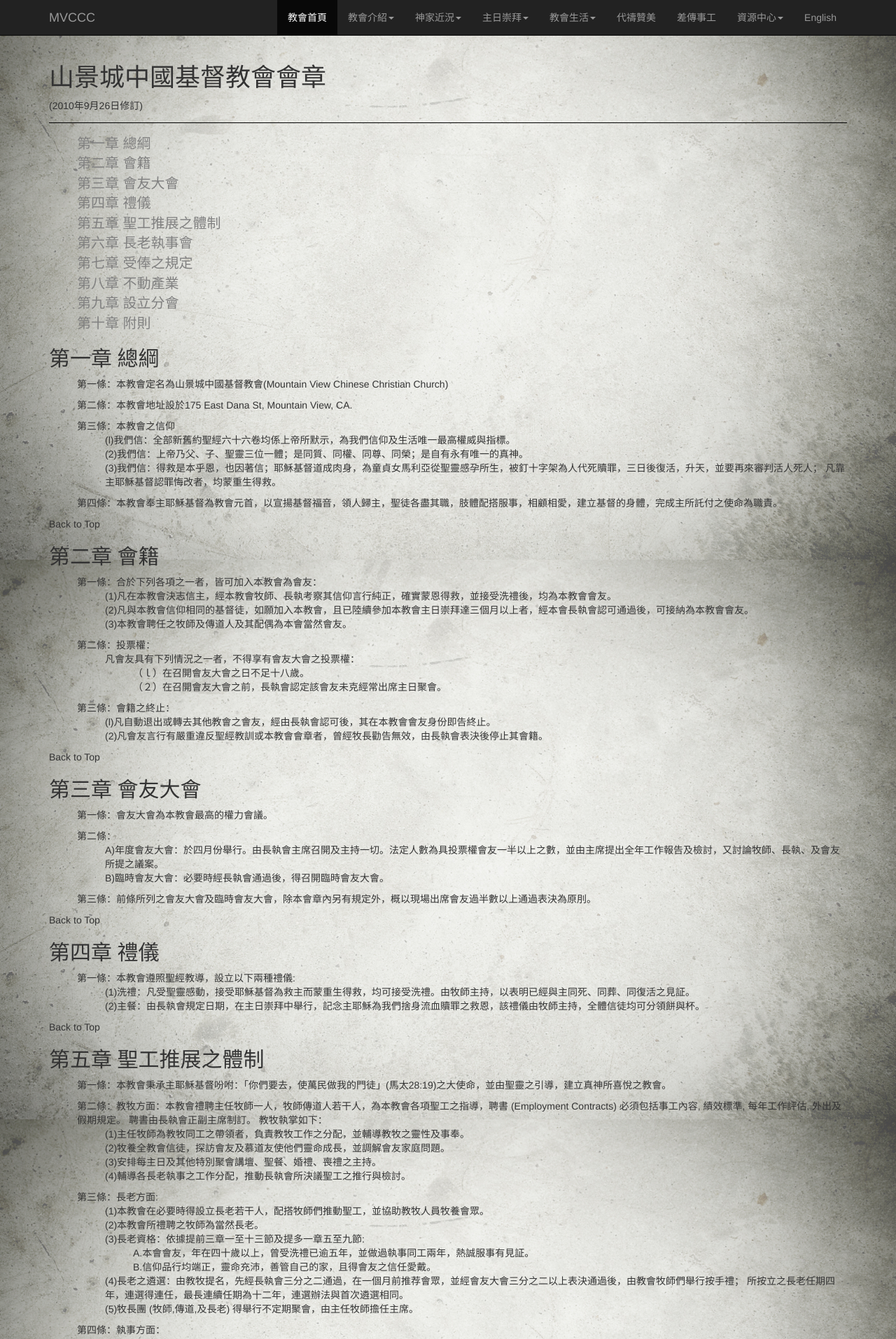
After one commit to mvccc/XiaoLongBao, a CodeIgniter app: page /index.php/pages/church/bylaw in a window 1280 px wide. The commit adds this page. Shown: the top 1914 px of the page at 70% size. Run offline with CodeIgniter, Linux system fonts and the light colour scheme; some web fonts are replaced.

Commit message:
Faith Statement and Church Law

```diff
--- /dev/null
+++ b/application/views/churchInfo/bylaw.php
@@ -0,0 +1,294 @@
+<div class="row">
+  <div class="col-lg-12">
+    <h1>山景城中國基督教會會章</h1>
+    (2010年9月26日修訂)<br/>
+    <hr/>
+
+    <div class="toc">
+    <ul>
+      <li><a href="#Chapter1">第一章 總綱</a></li>
+	  <li><a href="#Chapter2">第二章 會籍</a></li>
+	  <li><a href="#Chapter3">第三章 會友大會</a></li>
+	  <li><a href="#Chapter4">第四章 禮儀</a></li>
+	  <li><a href="#Chapter5">第五章 聖工推展之體制</a></li>
+	  <li><a href="#Chapter6">第六章 長老執事會</a></li>
+	  <li><a href="#Chapter7">第七章 受俸之規定</a></li>
+	  <li><a href="#Chapter8">第八章 不動產業</a></li>
+	  <li><a href="#Chapter9">第九章 設立分會</a></li>
+	  <li><a href="#Chapter10">第十章 附則</a></li>
+	</ul>
+	</div>
+
+	<a id="Chapter1"></a>
+	<h2>第一章 總綱</h2>
+
+	<ul>第一條：本教會定名為山景城中國基督教會(Mountain View Chinese Christian Church)</ul>
+	<ul>第二條：本教會地址設於175 East Dana St, Mountain View, CA.</ul>
+	<ul>第三條：本教會之信仰
+		<ul>(l)我們信：全部新舊約聖經六十六卷均係上帝所默示，為我們信仰及生活唯一最高權威與指標。</ul>
+		<ul>(2)我們信：上帝乃父、子、聖靈三位一體；是同質、同權、同尊、同榮；是自有永有唯一的真神。</ul>
+		<ul>(3)我們信：得救是本乎恩，也因著信；耶穌基督道成肉身，為童貞女馬利亞從聖靈感孕所生，被釘十字架為人代死贖罪，三日後復活，升天，並要再來審判活人死人；
+			凡靠主耶穌基督認罪悔改者，均蒙重生得救。</ul>
+	</ul>
+	<ul>第四條：本教會奉主耶穌基督為教會元首，以宣揚基督福音，領人歸主，聖徒各盡其職，肢體配搭服事，相顧相愛，建立基督的身體，完成主所託付之使命為職責。</ul>
+
+Back to Top
+
+	<a id="Chapter2"></a>
+	<h2>第二章 會籍</h2>
+	<ul>第一條：合於下列各項之一者，皆可加入本教會為會友：
+	  <ul>(1)凡在本教會決志信主，經本教會牧師、長執考察其信仰言行純正，確實蒙恩得救，並接受洗禮後，均為本教會會友。</ul>
+	  <ul>(2)凡與本教會信仰相同的基督徒，如願加入本教會，且已陸續參加本教會主日崇拜達三個月以上者，經本會長執會認可通過後，可接納為本教會會友。</ul>
+	  <ul>(3)本教會聘任之牧師及傳道人及其配偶為本會當然會友。</ul>
+	</ul>
+	<ul>第二條：投票權：
+	  <ul>凡會友具有下列情況之一者，不得享有會友大會之投票權：
+	    <ul>（ｌ）在召開會友大會之日不足十八歲。</ul>
+	    <ul>（２）在召開會友大會之前，長執會認定該會友未克經常出席主日聚會。</ul>
+	  </ul>
+	</ul>
+
+	<ul>第三條：會籍之終止：
+	  <ul>(l)凡自動退出或轉去其他教會之會友，經由長執會認可後，其在本教會會友身份即告終止。</ul>
+	  <ul>(2)凡會友言行有嚴重違反聖經教訓或本教會會章者，曾經牧長勸告無效，由長執會表決後停止其會籍。</ul>
+	</ul>
+
+Back to Top
+
+	<a id="Chapter3"></a>
+    <h2>第三章 會友大會</h2>
+	<ul>第一條：會友大會為本教會最高的權力會議。</ul>
+	<ul>第二條：
+		<ul>A)年度會友大會：於四月份舉行。由長執會主席召開及主持一切。法定人數為具投票權會友一半以上之數，並由主席提出全年工作報告及檢討，又討論牧師、長執、及會友所提之議案。</ul>
+		<ul>B)臨時會友大會：必要時經長執會通過後，得召開臨時會友大會。</ul>
+	</ul>
+	<ul>第三條：前條所列之會友大會及臨時會友大會，除本會章內另有規定外，概以現場出席會友過半數以上通過表決為原刖。</ul>
+
+Back to Top
+
+	<a id="Chapter4"></a>
+	<h2>第四章 禮儀</h2>
+	<ul>第一條：本教會遵照聖經教導，設立以下兩種禮儀:
+	  <ul>(1)洗禮：凡受聖靈感動，接受耶穌基督為救主而蒙重生得救，均可接受洗禮。由牧師主持，以表明已經與主同死、同葬、同復活之見証。</ul>
+	  <ul>(2)主餐：由長執會規定日期，在主日崇拜中舉行，記念主耶穌為我們捨身流血贖罪之救恩，該禮儀由牧師主持，全體信徒均可分領餅與杯。</ul>
+	</ul>
+
+Back to Top
+
+	<a id="Chapter5"></a>
+	<h2>第五章 聖工推展之體制</h2>
+	<ul>第一條：本教會秉承主耶穌基督吩咐：「你們要去，使萬民做我的門徒」(馬太28:19)之大使命，並由聖靈之引導，建立真神所喜悅之教會。</ul>
+	<ul>第二條：教牧方面：本教會禮聘主任牧師一人，牧師傳道人若干人，為本教會各項聖工之指導，聘書 (Employment Contracts) 必須包括事工內容,
+		績效標準, 每年工作評估, 外出及假期規定。 聘書由長執會正副主席制訂。  教牧執掌如下：
+	  <ul>(1)主任牧師為教牧同工之帶領者，負責教牧工作之分配，並輔導教牧之靈性及事奉。</ul>
+	  <ul>(2)牧養全教會信徒，探訪會友及慕道友使他們靈命成長，並調解會友家庭問題。</ul>
+	  <ul>(3)安排每主日及其他特別聚會講壇、聖餐、婚禮、喪禮之主持。</ul>
+	  <ul>(4)輔導各長老執事之工作分配，推動長執會所決議聖工之推行與檢討。</ul>
+	</ul>
+	<ul>第三條：長老方面:
+	  <ul>(1)本教會在必要時得設立長老若干人，配搭牧師們推動聖工，並協助教牧人員牧養會眾。</ul>
+	  <ul>(2)本教會所禮聘之牧師為當然長老。</ul>
+	  <ul>(3)長老資格：依據提前三章一至十三節及提多一章五至九節:
+		<ul>A.本會會友，年在四十歲以上，曾受洗禮已逾五年，並做過執事同工兩年，熱誠服事有見証。</ul>
+		<ul>B.信仰品行均端正，靈命充沛，善管自己的家，且得會友之信任愛戴。</ul>
+	  </ul>
+	  <ul>(4)長老之遴選：由教牧提名，先經長執會三分之二通過，在一個月前推荐會眾，並經會友大會三分之二以上表決通過後，由教會牧師們舉行按手禮；
+	  	  所按立之長老任期四年，連選得連任，最長連續任期為十二年，連選辦法與首次遴選相同。</ul>
+	  <ul>(5)牧長團 (牧師,傳道,及長老) 得舉行不定期聚會，由主任牧師擔任主席。</ul>
+	</ul>
+	<ul>第四條：執事方面：
+	  <ul>(1)執事資格：依據使徒行傳六章一至六節、提前三章一至十三節。</ul>
+	  <ul>(2)執事工作：依長執會分配，服事眾弟兄姊妹。</ul>
+	  <ul>(3)執事產生：
+		<ul>A.執事名額至少五人，任期兩年，每年梯次改任二分之一左右，最長連續任期為四年。</ul>
+		<ul>B.執事人選由長執會提名，會友大會出席且具投票權會友過半數核定任命之。</ul>
+		<ul>C.選舉前一個月，應將候選人名單公佈，以便會友為候選人代禱。</ul>
+	  </ul>
+	</ul>
+
+Back to Top
+
+	<a id="Chapter6"></a>
+	<h2>第六章 長老執事會</h2>
+	<ul>第一條：長老執事會由長老與執事所組成，簡稱長執會。本教會各項聖工有賴長執會推行，每年分工一次，其工作項目最長連續任期為四年，長執之分工如下：
+	  <ul>(1)主席：由長執會推舉本會所按立長老中之一人擔任之。未設立長老前，選執事中一人擔任。其職責如下:
+		<ul>A.擔任長執會議主席。</ul>
+		<ul>B.負責長執間聖工之配搭與協調。</ul>
+		<ul>C.配合教牧執行長執會議之決議案。</ul>
+		<ul>D.教會應繼續舉辦之聖工籌劃與分配。</ul>
+		<ul>E.會同主任牧師代表教會出席教會外有關教會之會議。</ul>
+		<ul>F.當教牧及長老均虛懸時，代理執行一切職務。</ul>
+	  </ul>
+	  <ul>(2)副主席：
+		<ul>A.襄助主席推行長執會所決定之聖工。</ul>
+		<ul>B.當主席缺席時，代行主席一切職務。</ul>
+	  </ul>
+	  <ul>(3)文書組：
+		<ul>A.處理教會各項來往文書。</ul>
+		<ul>B.負責教會各項會議記錄及檔案保管。</ul>
+		<ul>C.編製每週主日崇拜及其他節慶程序表。</ul>
+		<ul>D.教會消息對外之刊登。</ul>
+	  </ul>
+	  <ul>(4)靈修組：
+		<ul>A.計劃年度夏令會。</ul>
+		<ul>B.計劃年度培靈會。</ul>
+		<ul>C.安排並協助各區造就性查經班。</ul>
+		<ul>D.鼓勵會友各家舉行家庭禮拜。</ul>
+		<ul>E.籌辦年節各聚會(與主日學組配搭辦理)。</ul>
+		<ul>F.關懷會友每日的靈修生活。</ul>
+		<ul>G.關懷教會禱告聚會。</ul>
+	  </ul>
+	  <ul>(5)本地佈道組：
+		<ul>A.計劃年度佈道會。</ul>
+		<ul>B.舉辦個人佈道訓練及門徒訓練。</ul>
+		<ul>C.協助福音團契進行各種佈道工作。</ul>
+		<ul>D.推動福音性查經班及家庭福音聚會。</ul>
+	  </ul>
+	  <ul>(6)海外差傳組：
+		<ul>A.舉辦年度差傳年會。</ul>
+		<ul>B.舉辦不定期差傳研討會或參加地區性差傳研討會。</ul>
+		<ul>C.組織差傳禱告會。</ul>
+		<ul>D.籌劃或支持福音廣播。</ul>
+		<ul>E.支持宣教士、差會及福音機構。</ul>
+	  </ul>
+	  <ul>(7)大眾傳播組:
+		<ul>A.出版見証分享季刊。</ul>
+		<ul>B.出版書籍。</ul>
+		<ul>C.進行報紙刊登福音文章。</ul>
+		<ul>D.屬靈圖書之搜集及保管。</ul>
+		<ul>E.影音宣道。</ul>
+		<ul>F.其他宣道工作。</ul>
+	  </ul>
+	  <ul>(8)關顧組：
+		<ul>A.會友登記卡及通訊錄之編製。</ul>
+		<ul>C.關顧貧寒有需要的會友。</ul>
+		<ul>D.慰問病老會友、歸天會友家庭及其他不幸事項。</ul>
+		<ul>E.祝賀會友家庭喜慶。</ul>
+		<ul>F.協助牧師調解會友家庭問題。</ul>
+	  </ul>
+	  <ul>(9)團契組：
+		<ul>A.組織各團契，並協助安排聚會。</ul>
+		<ul>B.徵得主任牧師同意，聘請團契輔導員。</ul>
+		<ul>C.舉辦團契單獨或聯合退修會。</ul>
+	  </ul>
+	  <ul>(10)主日學組：
+		<ul>A.組織完整主日學，由搖籃班到老年班。</ul>
+		<ul>B.定期召開主日學教職員會議。</ul>
+		<ul>C.徵得主任牧師同意，聘請主日學教職員。</ul>
+		<ul>D.安排主日學課室。</ul>
+		<ul>E.編排主日學教學課程及進度。</ul>
+		<ul>F.舉辦年節聚會(與靈修組配搭辦理)。</ul>
+	  </ul>
+	  <ul>(11)聖樂組：
+		<ul>A.詩班之組成與訓練。</ul>
+		<ul>B.選擇每主日詩歌之獻唱。</ul>
+		<ul>C.策劃節期之獻唱。</ul>
+		<ul>D.指揮及司琴人材之培植。</ul>
+	  </ul>
+	  <ul>(12)財務組：
+		<ul>A.會計之工作(由財務組長兼任)
+		  <ul>a.教會收支帳目之登記及每季之收支報告。</ul>
+		  <ul>b.教會年度預算之編製與控制。</ul>
+		  <ul>c.教會年度結算之編報。</ul>
+		  <ul>d.教會所有現金及其他財務之審核。</ul>
+		  <ul>e.教會有關稅務事項。</ul>
+		</ul>
+		<ul>B.司庫之工作:
+		  <ul>a.負責教會現金之出納與保管。</ul>
+		  <ul>b.教會各項支出應先經會計審查是否合於年度預算，再經長執會主席(或副主席)及會計共同簽署後，方得由司庫支付。</ul>
+		  <ul>c.教會如有特別需用或庫存不足時，司庫應在長執會中提出報告。</ul>
+		  <ul>d.本教會各項奉獻收入，須按奉獻者列明科目登記帳冊，以備查考應用。</ul>
+		  <ul>e.年終後應製發會友獻款收據。</ul>
+		</ul>
+	  </ul>
+	  <ul>(13)產業管理組：教會動產與不動產及用具、物品之保管、使用和維修。</ul>
+	  <ul>(14)總務組：
+		<ul>A.會堂之佈置、保養、整潔及聚餐之安排。</ul>
+		<ul>B.聖餐之安排。</ul>
+		<ul>C.協助會友聚會之接送。</ul>
+		<ul>D.教會需用各項物品之購買。</ul>
+		<ul>E.協助辦理教會年度各聚會。</ul>
+		<ul>F.其他臨時發生而與各組無關事項。</ul>
+	  </ul>
+	</ul>
+	<ul>第二條：本教會經費來源全賴聖靈感動，熱心奉獻；所有收支統由會計、司庫按季結帳，並列報於主日崇拜程序表內。</ul>
+	<ul>第三條：每屆年度新舊長執交接後，財務組應要求各組造具全年度預算，交由財務會計彙編全教會新年度總預算，提至長執會審查通過後，再提交會友大會通過後實施，以期會友盡力奉獻。</ul>
+	<ul>第四條：每屆年度結束後，如有盈餘庫存，應半數移入建堂及維修基金帳戶內儲存，另一半移入預備金項下。</ul>
+	<ul>第五條：在年度尚未結束前，如某項科目預算已用罄，需要追加預算，或有其他事故必須支付者，經長執會通過後，可在教會預備金項下撥付，或由長執會主席報告會友舉行特別奉獻，以資挹注。</ul>
+	<ul>第六條：本教會對外一切重要行文及簽立契約、憑證等文件，經長執會或會友大會通過後，均以教會名義行之，由主任牧師及長執會正副主席共同簽署。</ul>
+	<ul>第七條：長執們如有感聖工日漸繁重，有增加人手之必要，可徵得主席同意，各自邀請會友襄助，組成工作小組，配搭推行聖工。</ul>
+	<ul>第八條：長執會開會討論議案以三分之二通過為原則。</ul>
+
+Back to Top
+
+	<a id="Chapter7"></a>
+	<h2>第七章 受俸之規定</h2>
+	<ul>第一條：本教會聘請主任牧師一位，先由長執會產生聘牧小組至少三人，物色適當人選，提經長執會通過後，推荐給會友大會，經三分之二以上投票贊成後，由教會以聘書禮聘之。
+		任期滿後，雙方認為能繼續同心事奉，得由教會續聘。會友大會投票程序及計票規則, 參照會章附則第十章第五條。</ul>
+	<ul>第二條：本教會聘請牧師傳道人若干人，由主任牧師提名，交由長執會通過後，推荐會友大會，經三分之二投票贊成後，由教會用聘書禮聘之；
+		若主任牧師出缺，則由長執會主席召開長執會，產生聘牧小組，依照第七章第一條之程序聘請牧師或傳道人。其首次任期二年，任期滿後，雙方認為能繼續同心事奉，得由教會續聘，
+	  	其任期由雙方商討之。會友大會投票程序及計票規則, 參照會章附則第十章第五條。</ul>
+	<ul>第三條：本會傳道人可按立為牧師，由長執會及會友大會三分之二通過後，組成牧師團予以按立之。</ul>
+	<ul>第四條：本教會若遇牧師出缺時，長執咸認會友中有弟兄被主呼召，並有牧養恩賜，經全教會懇切禱告，並由會友大會三分之二通過，予以按立為本教會牧師，
+	  	其任期、薪俸參造本章第二、五條辦理之。</ul>
+	<ul>第五條：本教會視聖工發展需要，需雇用職員，其聘請及管理之辦法由長執會另訂之。</ul>
+	<ul>第六條：本教會牧師、傳道人及其他雇用職員，均應支給薪津，其各別薪津若干，則由長執會每年議訂之。</ul>
+	<ul>第七條：凡支給薪津人員，自擔任職務之日起，均應按照政府規定，參加醫療保險，其繳付保險金額，全由本教會支付。</ul>
+	<ul>第八條：凡支給薪津人員，在本教會工作滿五年以上者，因故辭職，應由本教會發給酬勞金，其金額多寡由長執會商定支給之。</ul>
+	<ul>第九條：凡支給薪津人員，在本教會事奉十年以上而辭職者，或自願退休者，本教會發給退休金，其金額多寡由長執會商定支給之。</ul>
+	<ul>第十條：本教會所按立之長老，均為無俸給之聖職。</ul>
+	<ul>第十一條：本教會牧師、傳道人及職員在任職期間，如被發現其信仰上有違背真道、謬講聖經、隨從異端，或行為品格不正，或家庭破裂等嚴重問題，經查明屬實，
+	  	由長執會提交會友大會三分之二通過，予以解聘或解雇。</ul>
+
+Back to Top
+
+	<a id="Chapter8"></a>
+	<h2>第八章 不動產業</h2>
+	<ul>本會之不動產業購買、出售或轉移須由長執會三分之二通過,並提交會員大會三分之二通過, 才能實行。</ul>
+
+Back to Top
+
+	<a id="Chapter9"></a>
+	<h2>第九章 設立分會</h2>
+	<ul>第一條: 本會可於國內外設立分會。</ul>
+    <ul>第二條: 凡國內外與本會信仰相同之教會, 有意加入本會成為所屬分會, 可用書面向本會申請。 經本會長執會及會員大會三分之二通過, 才能接納。</ul>
+	<ul>第三條: 申請歸屬本會之教會須遵守本會會章及接受本會長執會之指導。</ul>
+	<ul>第四條: 本會有義務扶助分會靈性之長進及設立長執會。</ul>
+	<ul>第五條: 分會應一律冠上地名。 稱為 "XXX中國基督教會"。</ul>
+	<ul>第六條: 分會得自聘牧者, 惟應事先向本會報備。</ul>
+	<ul>第七條: 分會財政獨立。 須直接向政府申請 E.I.N. (Employer Identification Number)。</ul>
+	<ul>第八條: 分會應向本會報告一年來的事工及財務。</ul>
+	<ul>第九條: 分會之不動產業購買、出售或轉移須經分會按會章通過, 並取得本會長執會三分之二通過書面批准, 才可實行。</ul>
+	<ul>第十條: 分會如欲脫離本會, 應有分會會員三分之二通過,並經本會長執會三分之二通過書面批准, 始得脫離關係。</ul>
+
+Back to Top
+
+	<a id="Chapter10"></a>
+	<h2>第十章  附則</h2>
+	<ul>第一條：本會章經會友大會出席會友三分之二通過後實施。</ul>
+	<ul>第二條：本會章施行細則由長執會另訂之。</ul>
+	<ul>第三條：本會章如有未盡事宜，得提交長執會研討，並交會友大會三分之二通過後實施之。</ul>
+	<ul>第四條: 本會章中英文各具乙份，但以中文為依據。</ul>
+	<ul>第五條: 會友大會 投票會議，選票與選票計算方法
+	  <ul>1. 法定人數為該會議有投票權會友的一半。</ul>
+	  <ul>2. 出席投票會議且具投票權會友的人數須超過法定人數。</ul>
+	  <ul>3. 所欲投票表決的提案，應只有兩個選擇∶贊成或反對。</ul>
+	  <ul>4. 贊成者可在贊成方格打記號。反對者可在反對方格打記號. 不表明贊成或反對者可交回空白票。</ul>
+	  <ul>5. 所收回的贊成票和反對票的縂數，稱為有效票數。</ul>
+	  <ul>6. 有效票數須超過出席會議且具投票權會友的半數。若不具備這條件，該提案即視為已被否決。</ul>
+	  <ul>7. 提案通過須贊成票與有效票數的比例符合會章規定。</ul>
+	</ul>
+
+	<h2>修改歷史</h2>
+	  <ul>1966年02月11日修改</ul>
+	  <ul>1970年08月02日修改</ul>
+	  <ul>1971年08月08日修改</ul>
+	  <ul>1973年08月12日修改</ul>
+	  <ul>1980年04月27日修改</ul>
+	  <ul>1993年02月07日修改</ul>
+	  <ul>2001年04月08日修改</ul>
+	  <ul>2005年08月28日修改</ul>
+	  <ul>2010年09月26日修改</ul>
+
+  </div>
+</div>
--- a/application/views/templates/header.php
+++ b/application/views/templates/header.php
@@ -40,10 +40,11 @@
               <a href="#" class="dropdown-toggle" data-toggle="dropdown">教會介紹<b class="caret"></b></a>
               <ul class="dropdown-menu">
                 <li><a href="<?php echo base_url(); ?>index.php/pages/church/introduction">教會簡介</a></li>
-                <li><a href="#">信仰宣言</a></li>
-                <li><a href="#">教會會章</a></li>
+                <li><a href="<?php echo base_url(); ?>index.php/pages/church/faith-statement">信仰宣言</a></li>
+                <li><a href="<?php echo base_url(); ?>index.php/pages/church/bylaw">教會會章</a></li>
                 <li><a href="#">牧者介紹</a></li>
                 <li><a href="#">服侍部門</a></li>
+                <li><a href="#">教會歷史</a></li>
                 <li><a href="#">地址電話</a></li>
               </ul>
             </li>
--- a/assets/css/mvccc.css
+++ b/assets/css/mvccc.css
@@ -22,3 +22,46 @@ h2
 {
 	font-family: CKanHK
 }
+
+hr
+{
+	display: block;
+	height: 1px;
+    border: 0;
+    border-top: 1px solid black;
+    margin: 1em 0;
+    padding: 0;
+}
+
+/* TOC style */
+.toc ul
+{
+	list-style-type:none;
+}
+
+.toc
+{
+        list-style-type:none;
+        margin:0;
+        padding:0;
+        font-family: Arial;
+        font-size: 20px;
+        text-decoration:none;
+}
+
+.toc li a
+{
+        transition:.5s;
+}
+
+.toc li a:link, .toc li a:visited
+{
+        color: grey;
+        text-decoration:none;
+}
+
+.toc li a:hover, .toc li a:active
+{
+        color: black;
+        text-decoration:none;
+}
```
Also changed, not shown: application/views/churchInfo/faith-statement.php (added, +11 -0 lines).
